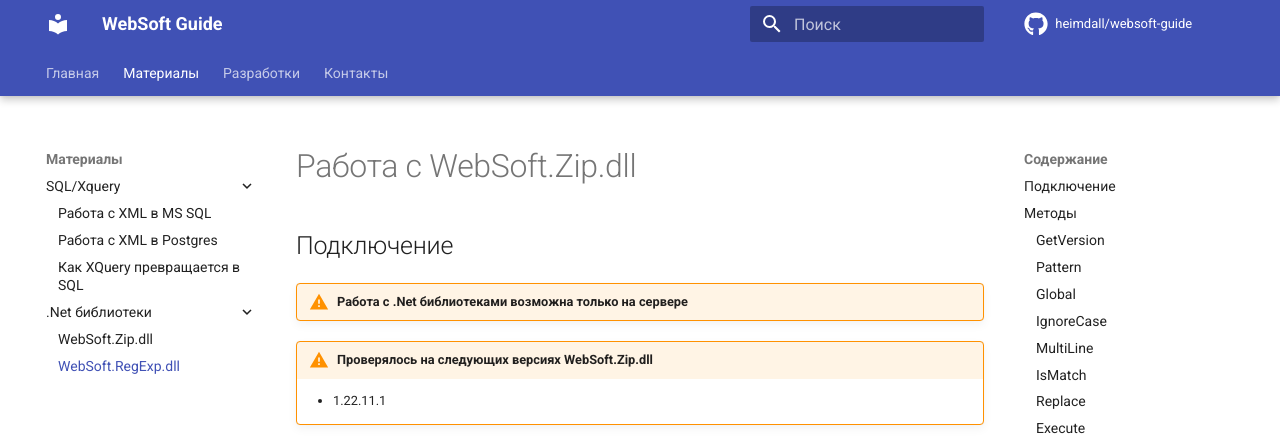
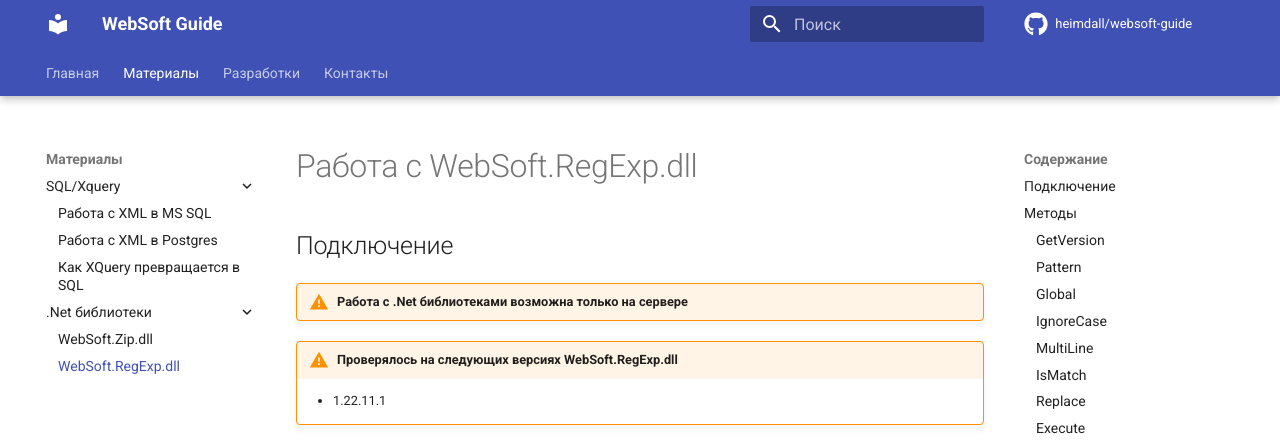
Before and after one commit to GaliFrey/websoft-guide, an MkDocs documentation site: the page built from docs/materials/dotnet-websoft-regexp/index.md, in a window 1280 px wide and 900 px high. Shown: the top 448 px of the window. Built offline with MkDocs 1.6.1 and Material for MkDocs 9.7.7, drawn with Linux system fonts in a browser that asks for light colours; comment, search, counter and statistics services are not loaded.

Commit message:
Поправил заголовок

```diff
--- a/docs/materials/dotnet-websoft-regexp/index.md
+++ b/docs/materials/dotnet-websoft-regexp/index.md
@@ -1,9 +1,9 @@
-# Работа с WebSoft.Zip.dll
+# Работа с WebSoft.RegExp.dll
 
 ## Подключение
 !!! warning "Работа с .Net библиотеками возможна только на сервере"
 
-!!! warning "Проверялось на следующих версиях WebSoft.Zip.dll"
+!!! warning "Проверялось на следующих версиях WebSoft.RegExp.dll"
     - 1.22.11.1
 
 Создание класса для работы с библиотекой
```
